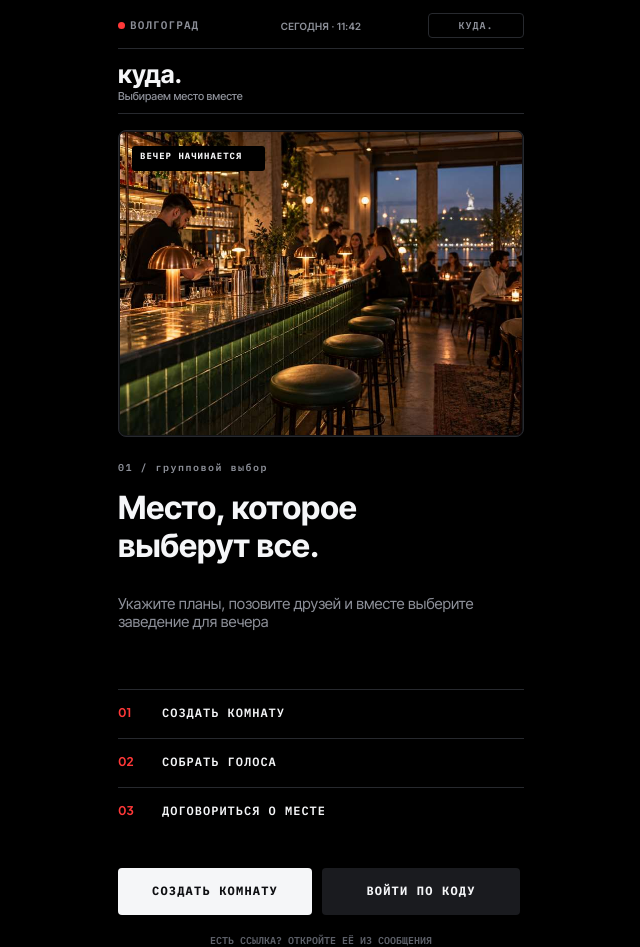
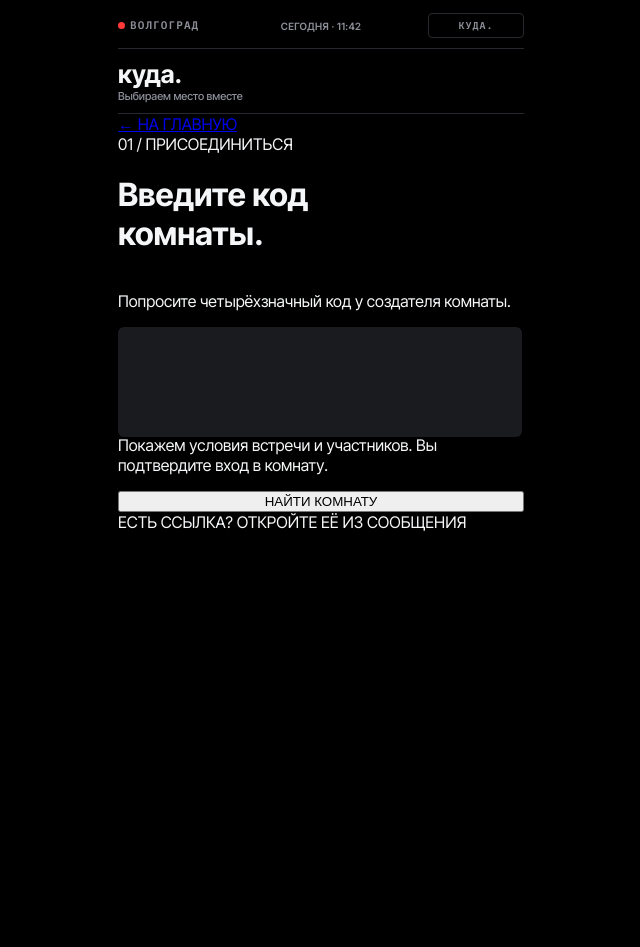
Before and after one commit to Sqaz33/kuda, a React (Vite) app: page /join-by-code in a window 1280 px wide. Before the commit this address led to /. Shown: the whole page, without its empty margins (319-959 px from the left). After the commit the page ends 800 px from the top, so only its background shows below. Built offline with nearby package versions, Linux system fonts and the light colour scheme.

Commit message:
feat: start join by code page

```diff
--- a/src/App.jsx
+++ b/src/App.jsx
@@ -1,12 +1,14 @@
 import { Routes, Route, Navigate } from 'react-router'
 import AppLayout from './layouts/AppLayout'
 import HomePage from './pages/HomePage'
+import JoinByCodePage from './pages/JoinByCodePage'
 
 function App() {
   return (
     <Routes>
       <Route element={<AppLayout />}>
         <Route path="/" element={<HomePage />} />
+        <Route path="/join-by-code" element={<JoinByCodePage />} />
         <Route path="*" element={<Navigate to="/" replace />} /> {/*todo: 404*/}
       </Route>
     </Routes>
--- /dev/null
+++ b/src/pages/JoinByCodePage.jsx
@@ -0,0 +1,84 @@
+import { Link } from "react-router"
+import "../styles/join_by_code.css"
+import { useState } from "react"
+
+function JoinByCodePage() {
+  const [code, setCode] = useState("")
+
+  function handleCodeChange(event) {
+    const nextCode = event.target.value
+    if (/^\d{0,4}$/.test(nextCode)) {
+      setCode(nextCode)
+    }
+  }
+
+  return (
+    <div className="join-by-code">
+      <Link to="/" className="join-by-code__back">
+        ←  НА ГЛАВНУЮ
+      </Link>
+
+      <div className="join-by-code__step">
+        01 / ПРИСОЕДИНИТЬСЯ
+      </div>
+
+      <h1 className="join-by-code__title">
+        Введите код<br></br>комнаты.
+      </h1>
+
+      <p className="join-by-code__description">
+        Попросите четырёхзначный код у создателя комнаты.
+      </p>
+
+      <form className="join-by-code__form">
+        <label join-by-code__form__label>
+          КОД КОМНАТЫ
+        </label>
+        <div className="join-by-code__form-code">
+          <input
+            className="join-by-code__form-input"
+            type="text"
+            value={code}
+            onChange={handleCodeChange}
+            maxLength={4}
+          />
+
+          <div className="join-by-code__form-code-solts">
+            {[0, 1, 2, 3].map(idx =>
+              <div
+                key={idx}
+                className="join-by-code__form-code-slot"
+              >
+                {code[idx] && ""}
+              </div>
+            )}
+          </div>
+        </div>
+
+        <p className="join-by-code__form-hint">
+          Нажмите на поле и введите четыре цифры.
+        </p>
+      </form>
+
+      <div className="join-by-code__next">
+        <div className="join-by-code__next-label">
+          ЧТО БУДЕТ ДАЛЬШЕ
+        </div>
+
+        <p className="join-by-code__next-text">
+          Покажем условия встречи и участников. Вы подтвердите вход в комнату.
+        </p>
+      </div>
+
+      <button className="join-by-code__submit">
+        НАЙТИ КОМНАТУ
+      </button>
+
+      <div className="join-by-code__footer-hint">
+        ЕСТЬ ССЫЛКА? ОТКРОЙТЕ ЕЁ ИЗ СООБЩЕНИЯ
+      </div>
+    </div>
+  )
+}
+
+export default JoinByCodePage
--- /dev/null
+++ b/src/styles/join_by_code.css
@@ -0,0 +1,36 @@
+.join-by-code {
+  display: flex;
+  flex-direction: column;
+}
+
+.join-by-code__form {
+  display: flex;
+  flex-direction: column;
+}
+
+.join-by-code__form-code {
+  position: absolute;
+  width: 404px;
+  height: 110px;
+  background-color: var(--color-surface-raised);
+  border-radius: 6px;
+}
+
+.join-by-code__form-input {
+  position: relative;
+  inset: 0px;
+  opacity: 0;
+
+  padding: 0px;
+
+  border: none;
+
+  color: var(--color-text);
+  font-family: var(--font-mono);
+  line-height: 1.15;
+  font-weight: var(--font-weight-bold);
+  font-size: 51px;
+
+  letter-spacing: 10px;
+  text-align: center;
+}
```
